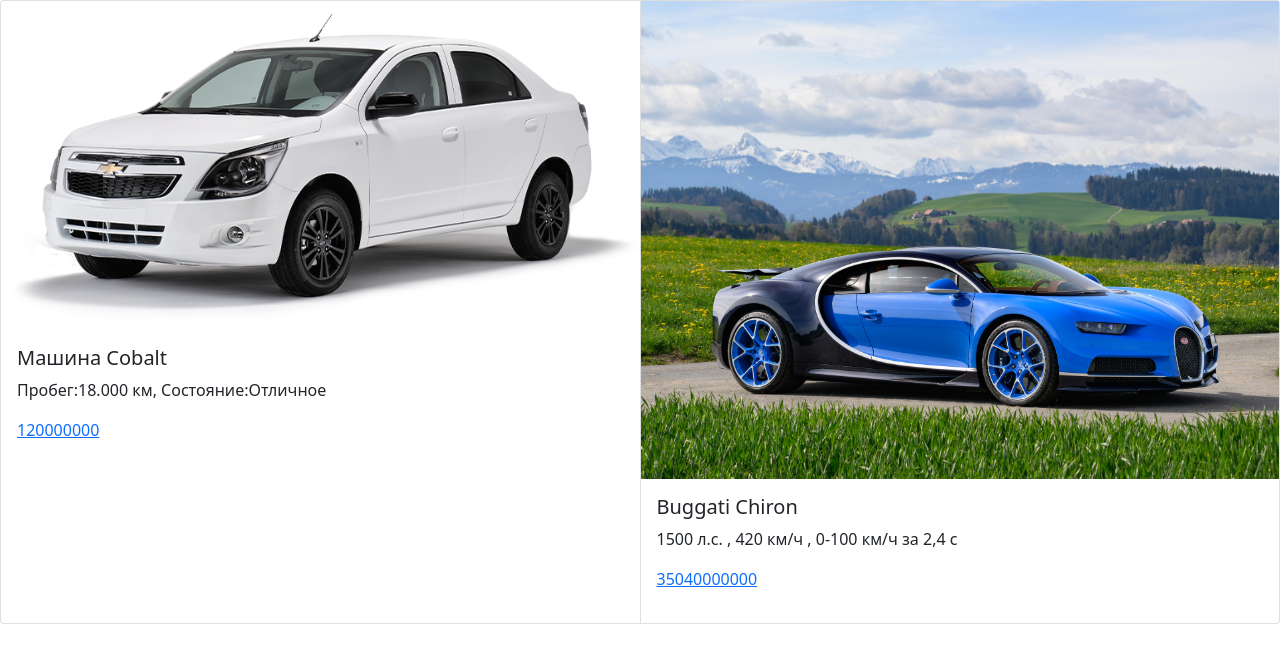
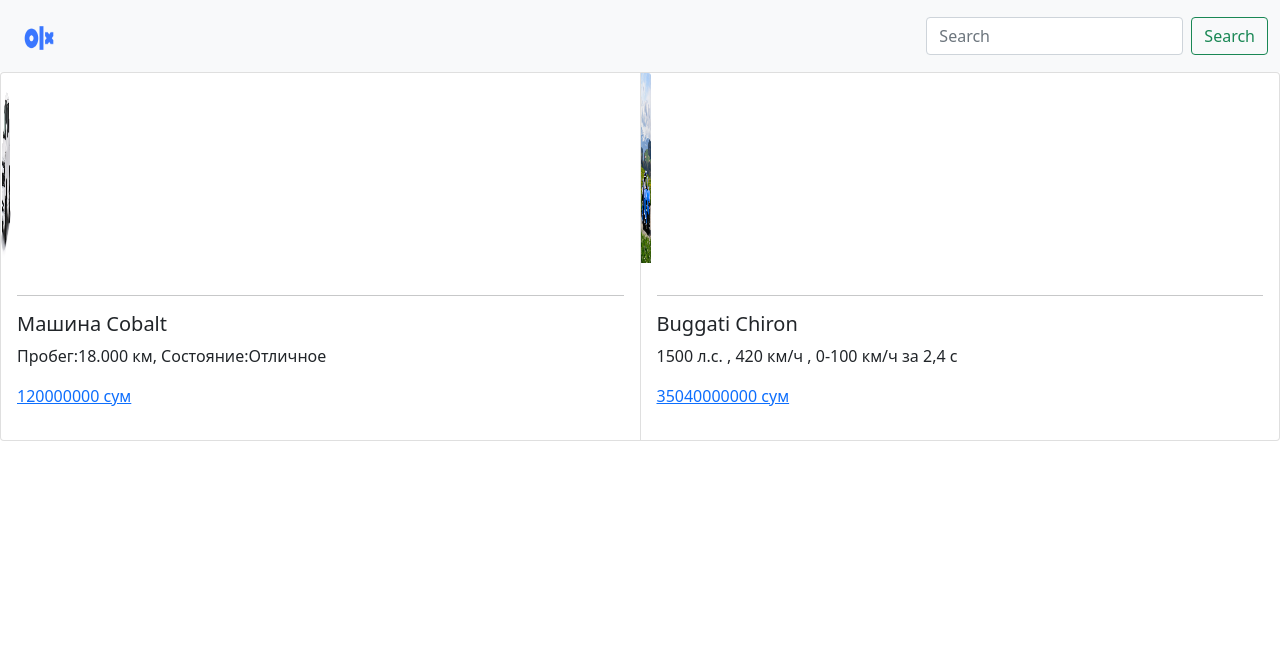
Before and after one commit to Soliev227dierbek/olx_blog, a Django app: page / in a window 1280 px wide. Shown: the top 648 px of the page. Run offline with Django 5.2, Linux system fonts and the light colour scheme; data comes from the database, SQL or seed files in the repository; both versions use the stored data as it was after the commit.

Commit message:
second commit

```diff
--- a/olx/static/css/style.css
+++ b/olx/static/css/style.css
@@ -0,0 +1,4 @@
+.card-img-top{
+    height: 190px;
+    width: 10px;
+}
--- a/olx/templates/base.html
+++ b/olx/templates/base.html
@@ -5,14 +5,35 @@
     <meta charset="UTF-8">
     <meta name="viewport" content="width=device-width, initial-scale=1.0">
     <title>Document</title>
+    <link href="https://cdn.jsdelivr.net/npm/bootstrap@5.0.2/dist/css/bootstrap.min.css" rel="stylesheet" integrity="sha384-EVSTQN3/azprG1Anm3QDgpJLIm9Nao0Yz1ztcQTwFspd3yD65VohhpuuCOmLASjC" crossorigin="anonymous">
+    <link rel="stylesheet" href="{% static 'css/style.css' %}">
 </head>
 <body>
-
-
+    <nav class="navbar navbar-expand-lg navbar-light bg-light">
+        <div class="container-fluid">
+            <nav class="navbar navbar-light bg-light">
+                <div class="container">
+                  <a class="navbar-brand" href="{% url 'index' %}">
+                    <img src="{% static 'img/OLX-Logo.png' %}" alt="" width="30" height="24">
+                  </a>
+                </div>
+              </nav>
+          <button class="navbar-toggler" type="button" data-bs-toggle="collapse" data-bs-target="#navbarSupportedContent" aria-controls="navbarSupportedContent" aria-expanded="false" aria-label="Toggle navigation">
+            <span class="navbar-toggler-icon"></span>
+          </button>
+          <div class="collapse navbar-collapse" id="navbarSupportedContent">
+            <ul class="navbar-nav me-auto mb-2 mb-lg-0">
+            </ul>
+            <form class="d-flex">
+              <input class="form-control me-2" type="search" placeholder="Search" aria-label="Search">
+              <button class="btn btn-outline-success" type="submit">Search</button>
+            </form>
+          </div>
+        </div>
+      </nav>
     {% block content %}
 
     {% endblock %}
 </body>
 </html>
-    <link href="https://cdn.jsdelivr.net/npm/bootstrap@5.0.2/dist/css/bootstrap.min.css" rel="stylesheet" integrity="sha384-EVSTQN3/azprG1Anm3QDgpJLIm9Nao0Yz1ztcQTwFspd3yD65VohhpuuCOmLASjC" crossorigin="anonymous">
     <script src="https://cdn.jsdelivr.net/npm/bootstrap@5.0.2/dist/js/bootstrap.bundle.min.js" integrity="sha384-MrcW6ZMFYlzcLA8Nl+NtUVF0sA7MsXsP1UyJoMp4YLEuNSfAP+JcXn/tWtIaxVXM" crossorigin="anonymous"></script>
--- a/olx/templates/olx/index.html
+++ b/olx/templates/olx/index.html
@@ -10,14 +10,15 @@
     {% for product in products %}
     <div class="card">
         {% if product.image %}
-        <img src="{{product.image.url}}" alt="...">
+        <img src="{{product.image.url}}" class="card-img-top" alt="...">
         {% else %}
         <img src="{% static 'img/9.png' %}" alt="...">
         {% endif %}
         <div class="card-body">
+            <hr>
             <h5 class="card-title">{{ product.title }}</h5>
             <p class="card-text">{{ product.text }}</p>
-            <a href="{{ product.get_link }}"><p class="card-price">{{ product.price }}</p></a>
+            <a href="{{ product.get_link }}"><p class="card-price">{{ product.price }} сум</p></a>
         </div>
     </div>
     {% endfor %}
```
Also changed, not shown: db.sqlite3, media/image.jpg (added), olx/static/img/OLX-Logo.png (added).
